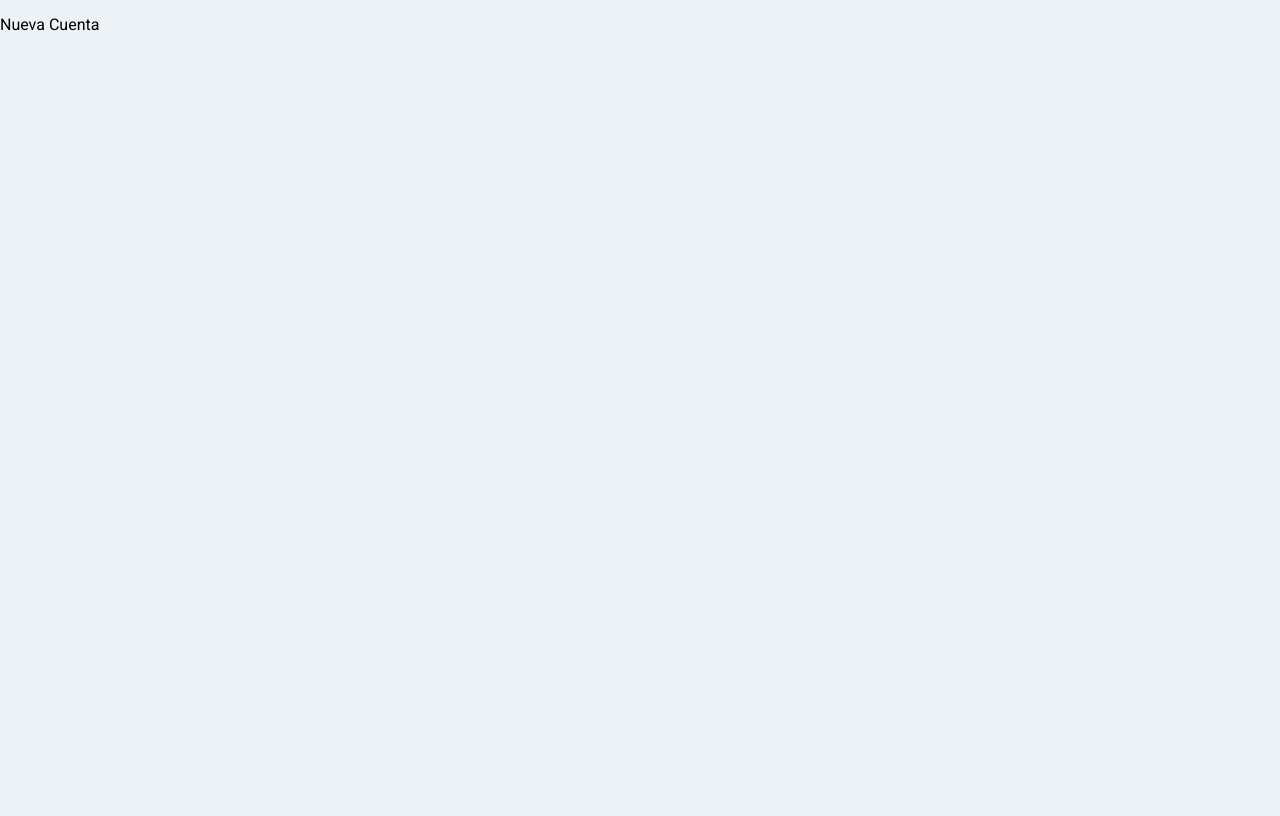
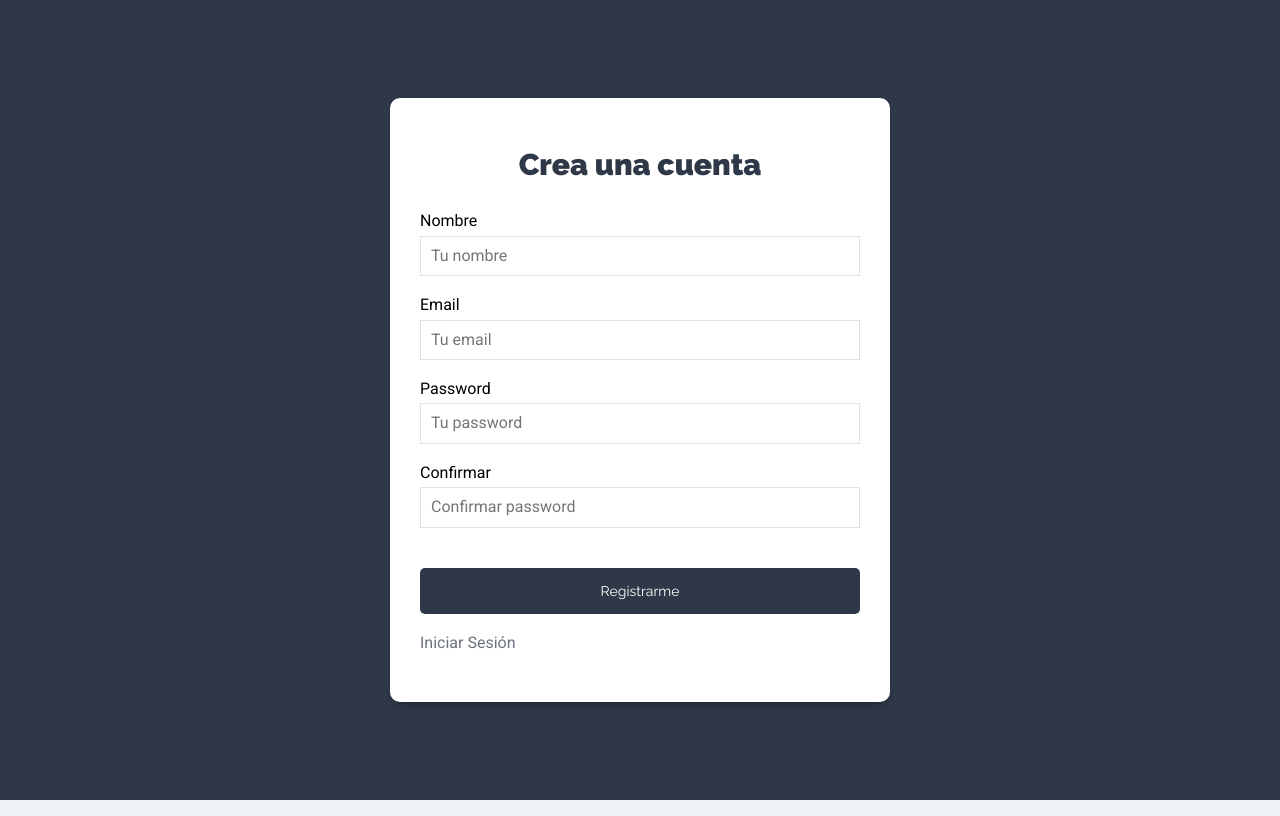
Before and after one commit to byRedHunter/mern-task-front, a React (Create React App) app: page /nueva-cuenta in a window 1280 px wide. Built offline with nearby package versions, Linux system fonts and the light colour scheme.

Commit message:
componente registrar

```diff
--- a/src/components/auth/Login.js
+++ b/src/components/auth/Login.js
@@ -45,6 +45,7 @@
 							placeholder='Tu password'
 							value={password}
 							onChange={handleInputChange}
+							autoComplete='off'
 						/>
 					</div>
 
--- a/src/components/auth/NuevaCuenta.js
+++ b/src/components/auth/NuevaCuenta.js
@@ -1,9 +1,98 @@
 import React from 'react'
+import { Link } from 'react-router-dom'
+
+import { useForm } from '../../hooks/useForm'
 
 export const NuevaCuenta = () => {
+	const { values, handleInputChange } = useForm({
+		nombre: '',
+		email: '',
+		password: '',
+		confirmar: '',
+	})
+	const { nombre, email, password, confirmar } = values
+
+	const onSubmit = (e) => {
+		e.preventDefault()
+
+		// validar que no haya campos vacios
+
+		// password minimo de 6 caracteres
+
+		// los 2 passwords iguales
+
+		// pasarlo al action
+	}
+
 	return (
-		<div>
-			<p>Nueva Cuenta</p>
+		<div className='form-usuario'>
+			<div className='contenedor-form sombra-dark'>
+				<h1>Crea una cuenta</h1>
+
+				<form onSubmit={onSubmit}>
+					<div className='campo-form'>
+						<label htmlFor='nombre'>Nombre</label>
+						<input
+							type='text'
+							id='nombre'
+							name='nombre'
+							placeholder='Tu nombre'
+							value={nombre}
+							onChange={handleInputChange}
+						/>
+					</div>
+
+					<div className='campo-form'>
+						<label htmlFor='email'>Email</label>
+						<input
+							type='email'
+							id='email'
+							name='email'
+							placeholder='Tu email'
+							value={email}
+							onChange={handleInputChange}
+						/>
+					</div>
+
+					<div className='campo-form'>
+						<label htmlFor='password'>Password</label>
+						<input
+							type='password'
+							id='password'
+							name='password'
+							placeholder='Tu password'
+							value={password}
+							onChange={handleInputChange}
+							autoComplete='off'
+						/>
+					</div>
+
+					<div className='campo-form'>
+						<label htmlFor='confirmar'>Confirmar</label>
+						<input
+							type='password'
+							id='confirmar'
+							name='confirmar'
+							placeholder='Confirmar password'
+							value={confirmar}
+							onChange={handleInputChange}
+							autoComplete='off'
+						/>
+					</div>
+
+					<div className='campo-form'>
+						<input
+							type='submit'
+							className='btn btn-primario btn-block '
+							value='Registrarme'
+						/>
+					</div>
+				</form>
+
+				<Link to={'/'} className='enlace-cuenta'>
+					Iniciar Sesión
+				</Link>
+			</div>
 		</div>
 	)
 }
--- a/src/index.css
+++ b/src/index.css
@@ -325,8 +325,8 @@
 
 .form-usuario {
 	background-color: var(--gris2);
-	height: 100vh;
-	min-height: 800px;
+	min-height: 100vh;
+	padding: 4rem 0;
 	display: flex;
 	align-items: center;
 	justify-content: center;
```
